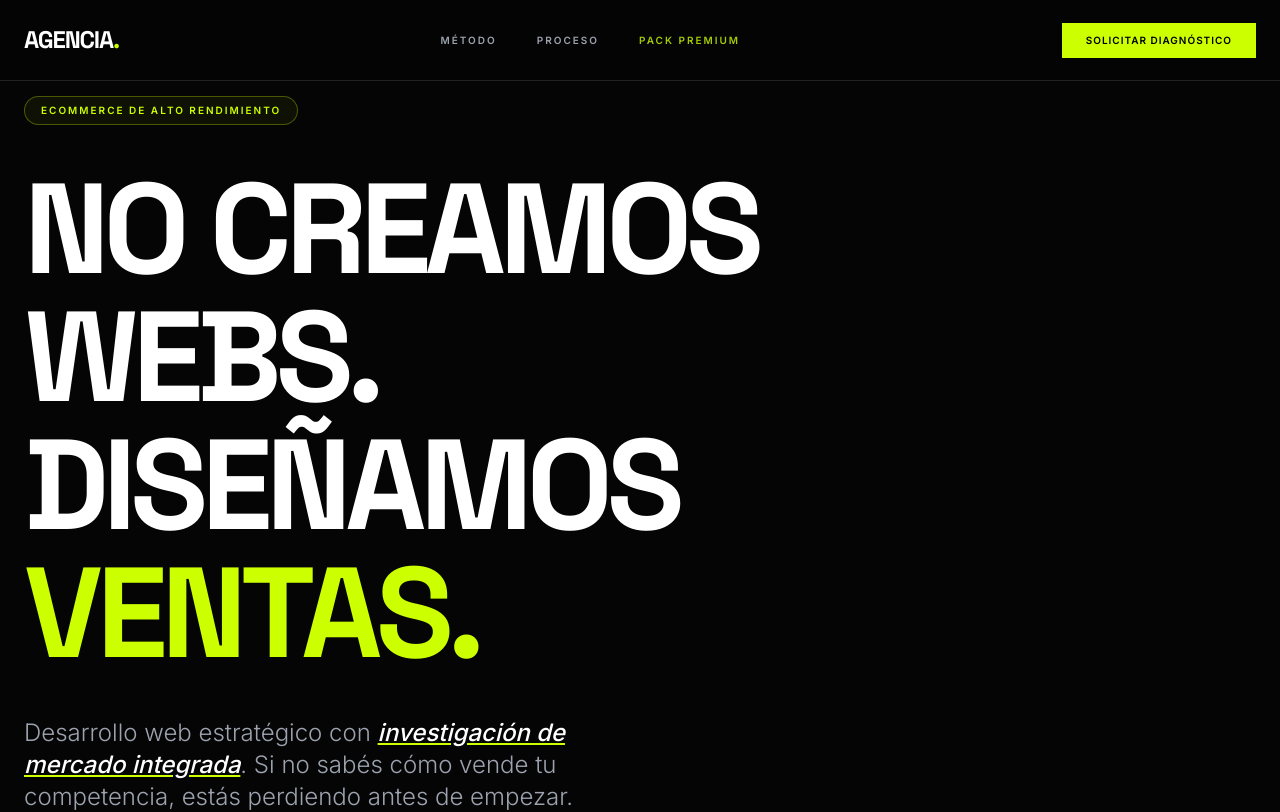
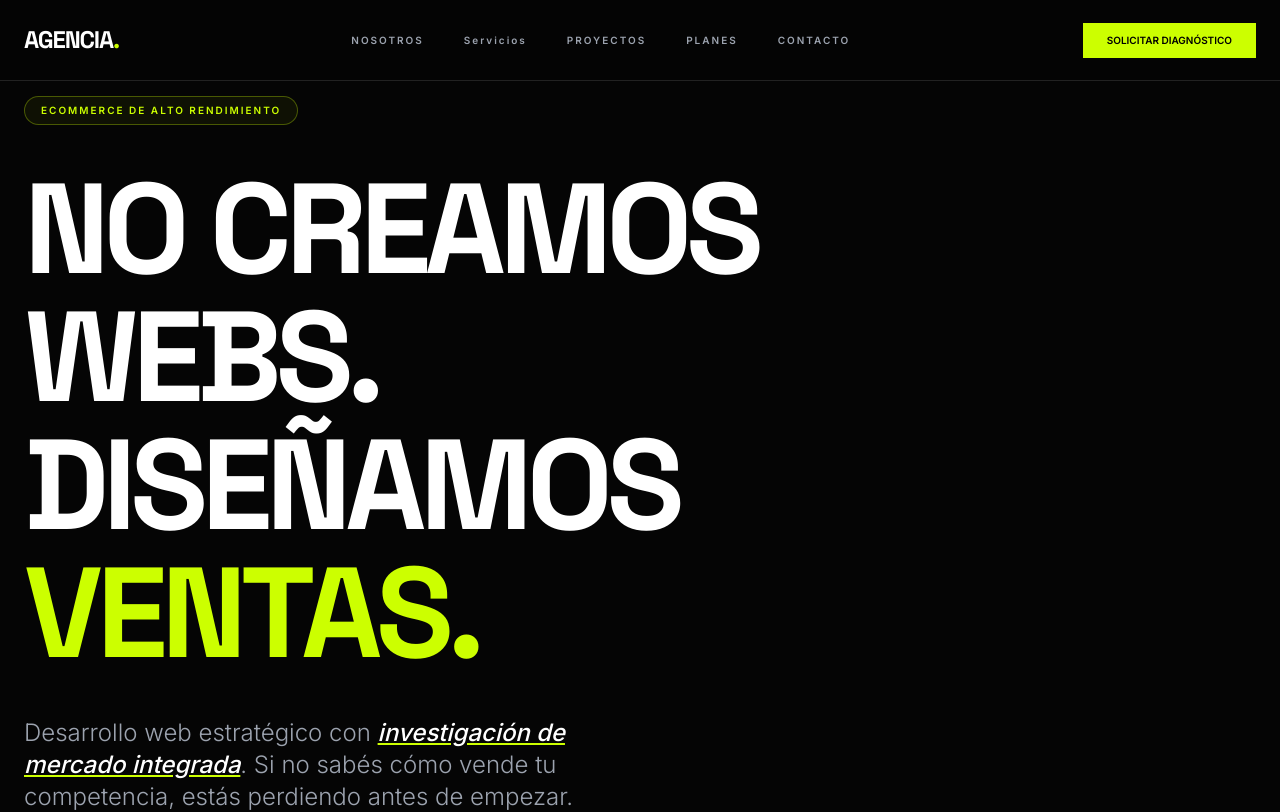
Before and after one commit to MaxiCacciamano/AgenciaArvix, a React (Vite) app: page / in a window 1280 px wide. Shown: the top 812 px of the page. Built offline with nearby package versions, Linux system fonts and the light colour scheme.

Commit message:
subseccuion

```diff
--- a/src/components/Menu.jsx
+++ b/src/components/Menu.jsx
@@ -1,25 +1,51 @@
-import React from 'react'
-import { Proyectos } from './pages/Proyectos'
-import { Link } from 'react-router-dom'
+import React, { useState } from "react";
 
 export const Menu = () => {
+  const [open, setOpen] = useState(false);
+
   return (
-    <>
     <nav className="fixed top-0 w-full z-[100] bg-brand-black/90 backdrop-blur-xl border-b border-brand-border">
       <div className="container mx-auto px-6 h-20 flex justify-between items-center">
+
         <div className="font-display font-bold text-2xl tracking-tighter uppercase">
           AGENCIA<span className="text-brand-lime">.</span>
         </div>
+
+        {/* MENÚ */}
         <div className="hidden lg:flex gap-10 text-[10px] font-bold uppercase tracking-[0.2em] text-gray-400">
-                  <a href="#solucion" className="hover:text-brand-lime transition-colors">Método</a>
-                  <a href="#proceso" className="hover:text-brand-lime transition-colors">Proceso</a>
-                  <a href="#paquete" className="hover:text-brand-lime transition-colors text-brand-lime/80">Pack Premium</a>
+
+          <a href="#solucion">Nosotros</a>
+
+          {/* ITEM CON SUBMENÚ */}
+          <div className="relative">
+            <button
+              onClick={() => setOpen(!open)}
+              className="hover:text-brand-lime transition-colors"
+            >
+              Servicios
+            </button>
+
+            {/* SUBMENÚ */}
+            <div
+              className={`absolute top-full left-0 mt-4 w-40 bg-brand-black border border-brand-border overflow-hidden transition-all duration-300
+              ${open ? "max-h-40 opacity-100" : "max-h-0 opacity-0"}`}
+            >
+              <a className="block px-4 py-2 hover:text-brand-lime">Ecommerce</a>
+              <a className="block px-4 py-2 hover:text-brand-lime">SEO</a>
+              <a className="block px-4 py-2 hover:text-brand-lime">SEM</a>
             </div>
-              <a href="#contacto" className="bg-brand-lime text-black px-6 py-2.5 text-[10px] font-black uppercase tracking-widest hover:bg-white transition-all">
+          </div>
+
+          <a href="#paquete">Proyectos</a>
+          <a href="#paquete">Planes</a>
+          <a href="#paquete">Contacto</a>
+        </div>
+
+        <a className="bg-brand-lime text-black px-6 py-2.5 text-[10px] font-black uppercase">
           Solicitar Diagnóstico
         </a>
+
       </div>
     </nav>
-    </>
-  )
-}
+  );
+};
```
Also changed, not shown: src/components/styles/text.module.css (+26 -0 lines). Lines whose indentation alone changed are shown as unchanged.
